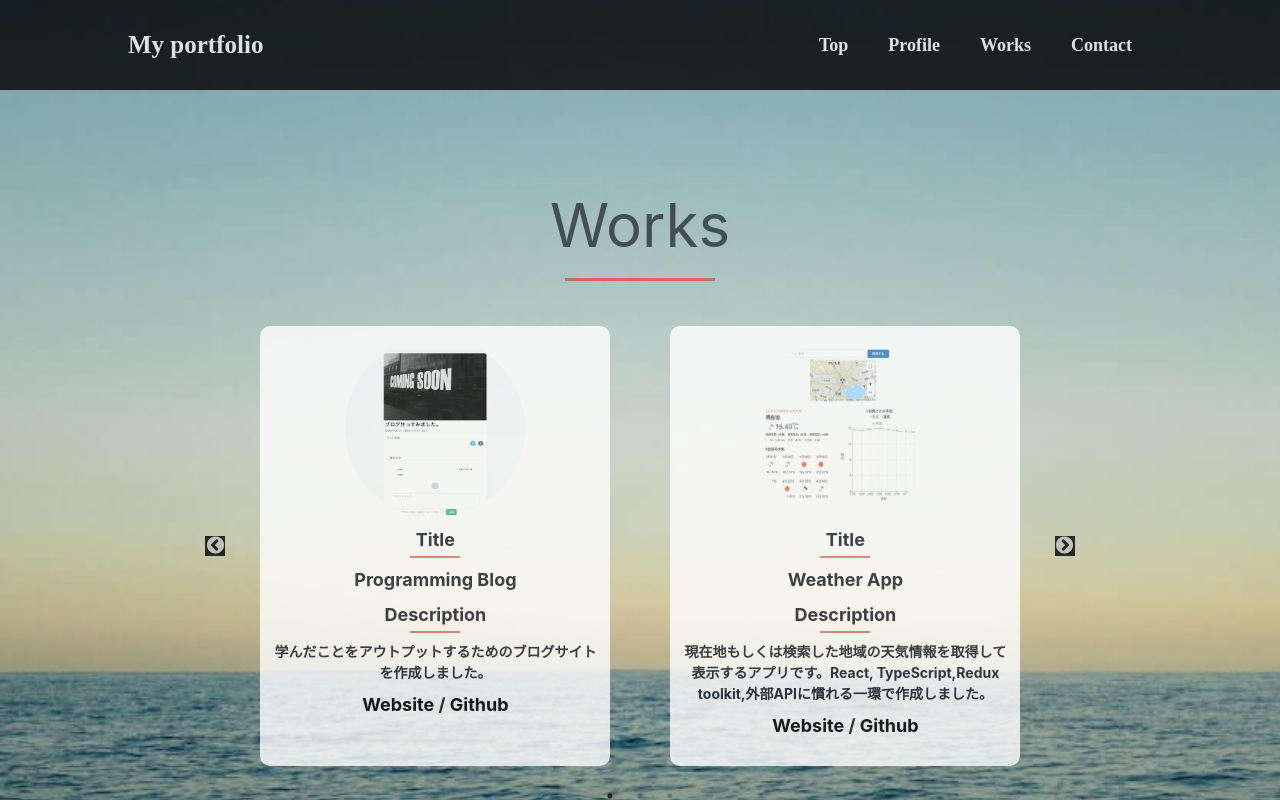
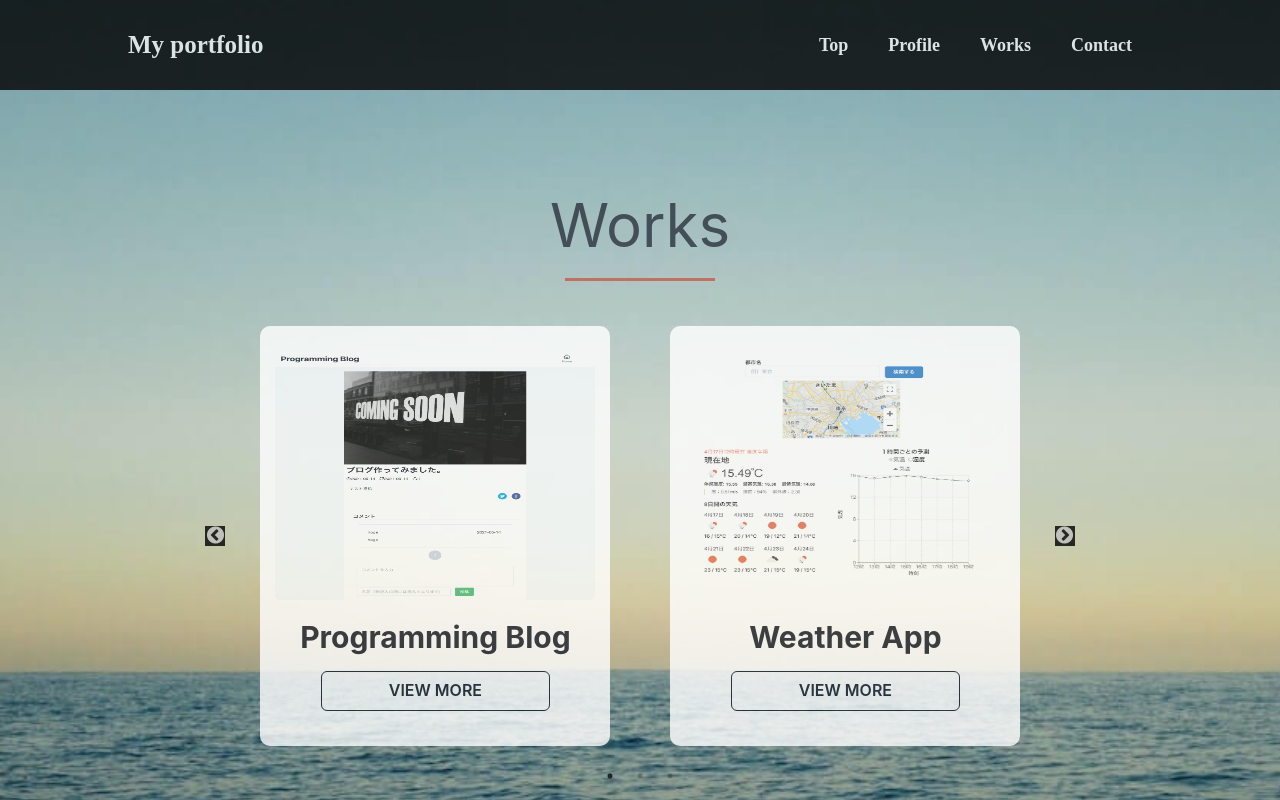
Before and after one commit to Ryota-takei/Portfolio, a React (Create React App) app: page /works in a window 1280 px wide. Built offline with nearby package versions, Linux system fonts and the light colour scheme.

Commit message:
UI改善

```diff
--- a/src/components/organisum/layout/slider/SliderItem.tsx
+++ b/src/components/organisum/layout/slider/SliderItem.tsx
@@ -13,7 +13,7 @@ import { WorksCard } from "../../worksCard/WorksCard";
 export const SliderItem: VFC = () => {
   return (
     <div className={styles.container}>
-      <Slider {...settings} >
+      <Slider {...settings}>
         <div className={styles.card_wrapper}>
           <WorksCard
             imageUrl={my_blog}
--- a/src/components/organisum/worksCard/WorksCard.tsx
+++ b/src/components/organisum/worksCard/WorksCard.tsx
@@ -1,5 +1,22 @@
-import { Box, Image, Stack, Text } from "@chakra-ui/react";
+import {
+  Box,
+  Button,
+  Heading,
+  Image,
+  Stack,
+  Text,
+  useDisclosure,
+} from "@chakra-ui/react";
 import { VFC } from "react";
+import {
+  Modal,
+  ModalOverlay,
+  ModalContent,
+  ModalHeader,
+  ModalFooter,
+  ModalBody,
+  ModalCloseButton,
+} from "@chakra-ui/react";
 
 import styles from "./WorksCard.module.css";
 
@@ -13,28 +30,58 @@ interface Props {
 
 export const WorksCard: VFC<Props> = (props) => {
   const { imageUrl, workName, description, worksUrl, github } = props;
+  const { isOpen, onOpen, onClose } = useDisclosure();
 
   return (
+    <>
       <Box borderRadius="lg" overflow="hidden" textAlign="center">
         <Box
           style={{ margin: "auto" }}
           w={{ base: "240px", sm: "300px", md: "320px", lg: "350px" }}
-        h={{ base: "470px", sm: "440" }}
+          h={{ base: "350px", md: "420" }}
           bg="#ffff"
           borderRadius="10px"
           p={{ base: "1", md: "3" }}
           m={{ base: "0", md: "5" }}
           opacity="0.8"
         >
-        <Stack textAlign="center">
+          <Stack textAlign="center" alignItems="center">
             <Image
-            borderRadius="full"
-            boxSize="180px"
+              borderRadius="5px"
+              w={{ base: "240px", sm: "280px", md: "300px", lg: "320px" }}
+              h={{ base: "150px", md: "200px", lg: "250px" }}
+              boxSize="200px"
               src={imageUrl}
               alt={workName}
               m="auto"
+              mt="3"
             />
 
+            <Heading size="lg" pt="11">
+              {workName}
+            </Heading>
+            <Text fontSize="lg" fontWeight="bold"></Text>
+
+            <Button
+              onClick={onOpen}
+              bg="white"
+              border="1px"
+              w={{ base: "80%", md: "70%" }}
+              mt="11"
+              _hover={{bg:"gray.100"}}
+            >
+              VIEW MORE
+            </Button>
+          </Stack>
+        </Box>
+      </Box>
+
+      <Modal onClose={onClose} isOpen={isOpen} isCentered>
+        <ModalOverlay />
+        <ModalContent>
+          <ModalCloseButton />
+          <ModalBody>
+            <Stack textAlign="center">
               <Text className={styles.title} fontSize="lg" fontWeight="bold">
                 Title
               </Text>
@@ -58,7 +105,12 @@ export const WorksCard: VFC<Props> = (props) => {
                 </a>
               </Text>
             </Stack>
-      </Box>
-    </Box>
+          </ModalBody>
+          <ModalFooter>
+            <Button onClick={onClose}>Close</Button>
+          </ModalFooter>
+        </ModalContent>
+      </Modal>
+    </>
   );
 };
```
Lines whose indentation alone changed are shown as unchanged.
